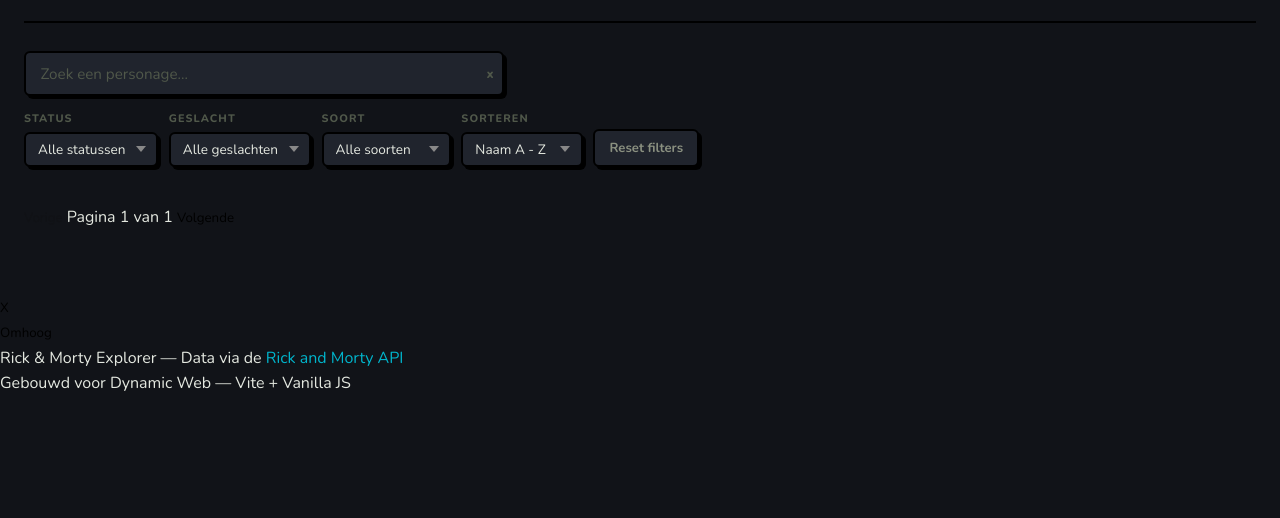
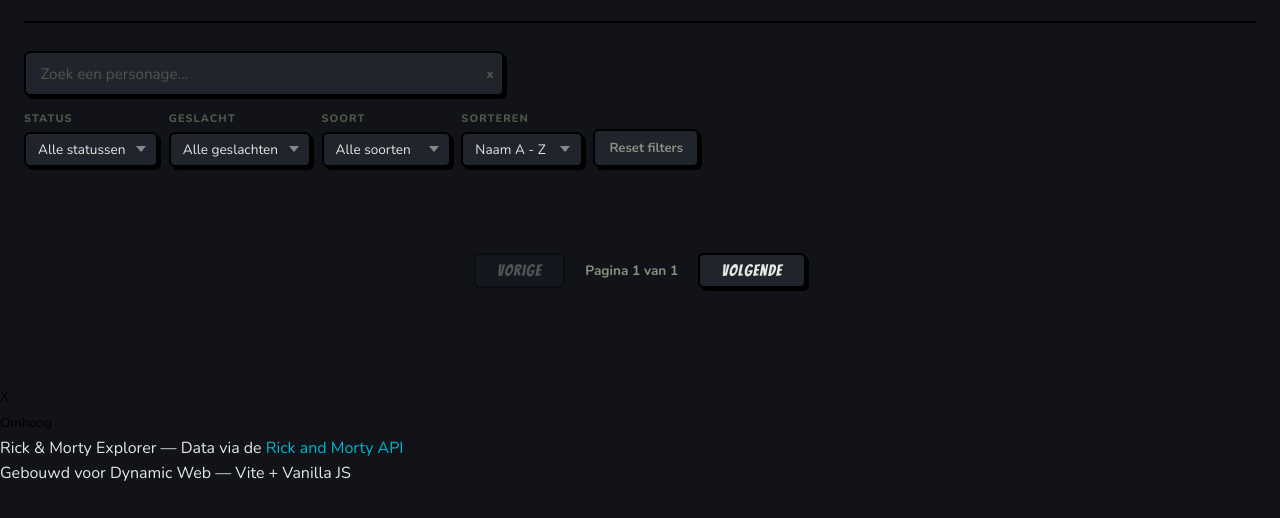
Before and after one commit to abdelrahm-n/WebAdvanced-Dynamische-Pagina, a website built with Vite: page index.html in a window 1280 px wide. Shown: the part 220-738 px from the top of the page. Built offline with nearby package versions, Linux system fonts and the light colour scheme.

Commit message:
feat(css): add card grid layout and styled pagination buttons

```diff
--- a/src/css/main.css
+++ b/src/css/main.css
@@ -463,3 +463,48 @@ input, select, textarea { font-family: var(--font-body); }
   margin-bottom: 0.9rem;
   letter-spacing: 0.03em;
 }
+
+/* KAARTGRID */
+.card-grid {
+  display: grid;
+  grid-template-columns: repeat(auto-fill, minmax(178px, 1fr));
+  gap: 1.1rem;
+  margin-bottom: 1.75rem;
+}
+
+/* PAGINERING*/
+.pagination {
+  display: flex;
+  align-items: center;
+  justify-content: center;
+  gap: 1.25rem;
+  padding: 1.25rem 0 2rem;
+}
+
+.page-btn {
+  font-family: var(--font-display);
+  font-size: 1rem;
+  letter-spacing: 0.07em;
+  padding: 0.45rem 1.35rem;
+  border: var(--border);
+  border-radius: var(--radius);
+  background: var(--card);
+  color: var(--text);
+  box-shadow: var(--shadow);
+  transition: all var(--transition);
+}
+
+.page-btn:hover:not(:disabled) {
+  background: var(--teal);
+  color: #000;
+  box-shadow: none;
+  transform: translate(2px, 2px);
+}
+
+.page-btn:disabled { opacity: 0.3; cursor: not-allowed; box-shadow: none; }
+
+.page-info {
+  font-size: 0.85rem;
+  font-weight: 700;
+  color: var(--text-sub);
+}
```
